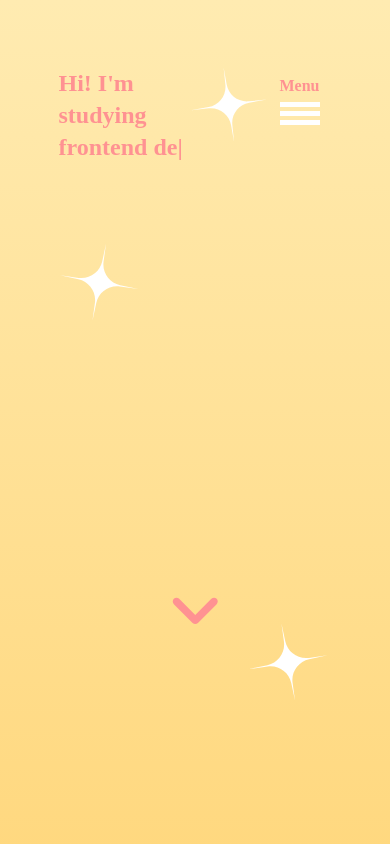
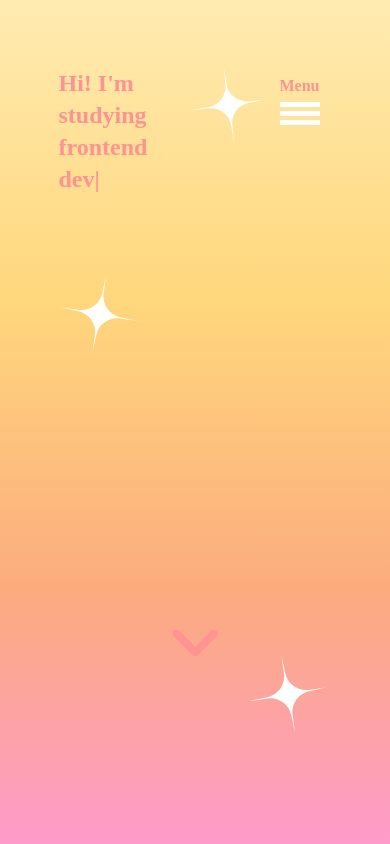
Before and after one commit to SiljeP/portfolienext, a Next.js app: page / in a window 390 px wide. Shown: the top 844 px of the page. Built offline with nearby package versions, Linux system fonts and the light colour scheme.

Commit message:
maybe this works

```diff
--- a/src/app/layout.js
+++ b/src/app/layout.js
@@ -14,7 +14,7 @@ export const metadata = {
 export default function RootLayout({ children }) {
   return (
     <html lang="en">
-      <body className="bg-backgroundLinear bg-no-repeat  sm:h-[100svh]  w-[100%] mx-auto mt-10 overflow-x-hidden">{children}</body>
+      <body className="bg-backgroundLinear bg-no-repeat sm:h-screen h-screen  w-[100%] mx-auto mt-10 overflow-x-hidden">{children}</body>
     </html>
   );
 }
```
